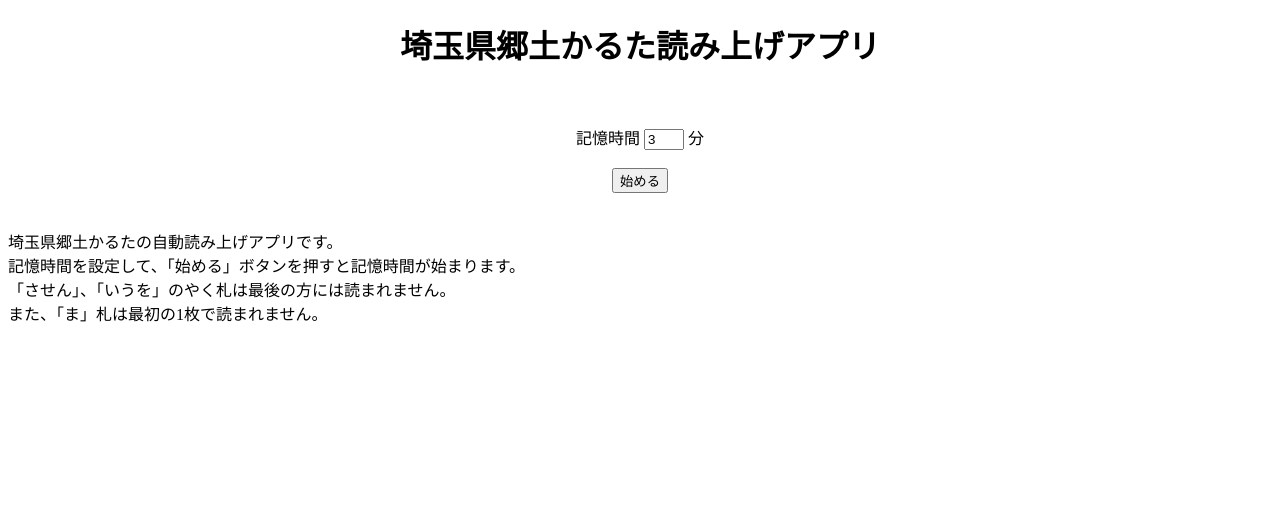
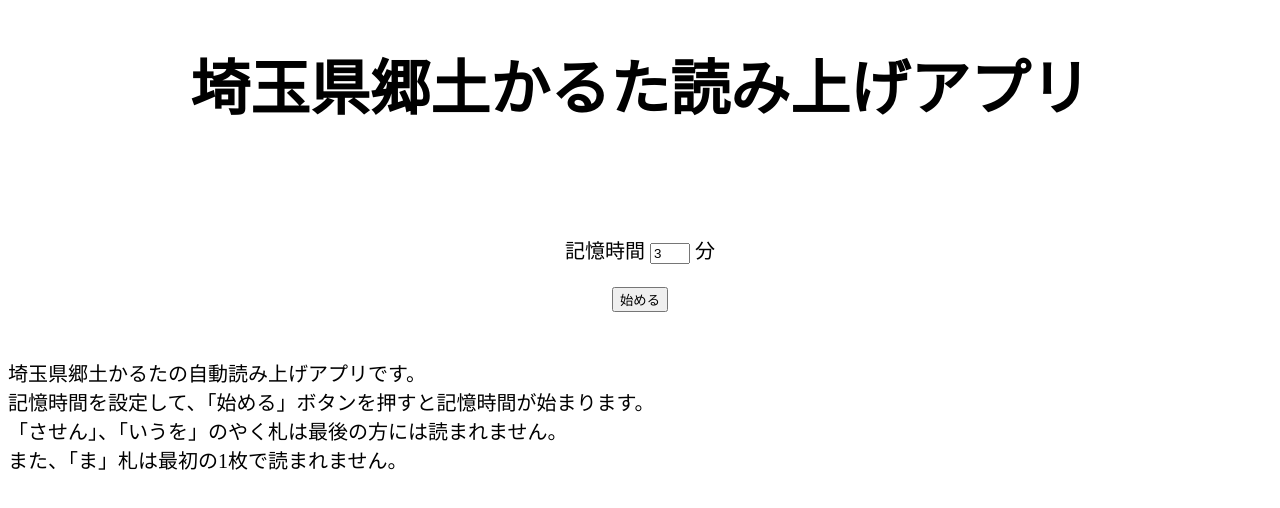
Before and after one commit to Uminegi/RATCH, a plain HTML site: page index.html in a window 1280 px wide. Drawn offline with Linux system fonts and the light colour scheme.

Commit message:
文字のサイズを調整した

```diff
--- a/index.css
+++ b/index.css
@@ -1,3 +1,7 @@
+body {
+    font-size: 20px;
+}
+
 mem {
     display: inline-block;
 }
@@ -33,3 +37,7 @@ mem {
     display: block;
 
 }
+
+#title {
+    font-size: 30px;
+}
--- a/index.html
+++ b/index.html
@@ -10,7 +10,7 @@
 </head>
 
 <body>
-    <center>
+    <center id="title">
         <h1>埼玉県郷土かるた読み上げアプリ</h1>
         <br></br>
     </center>
```
